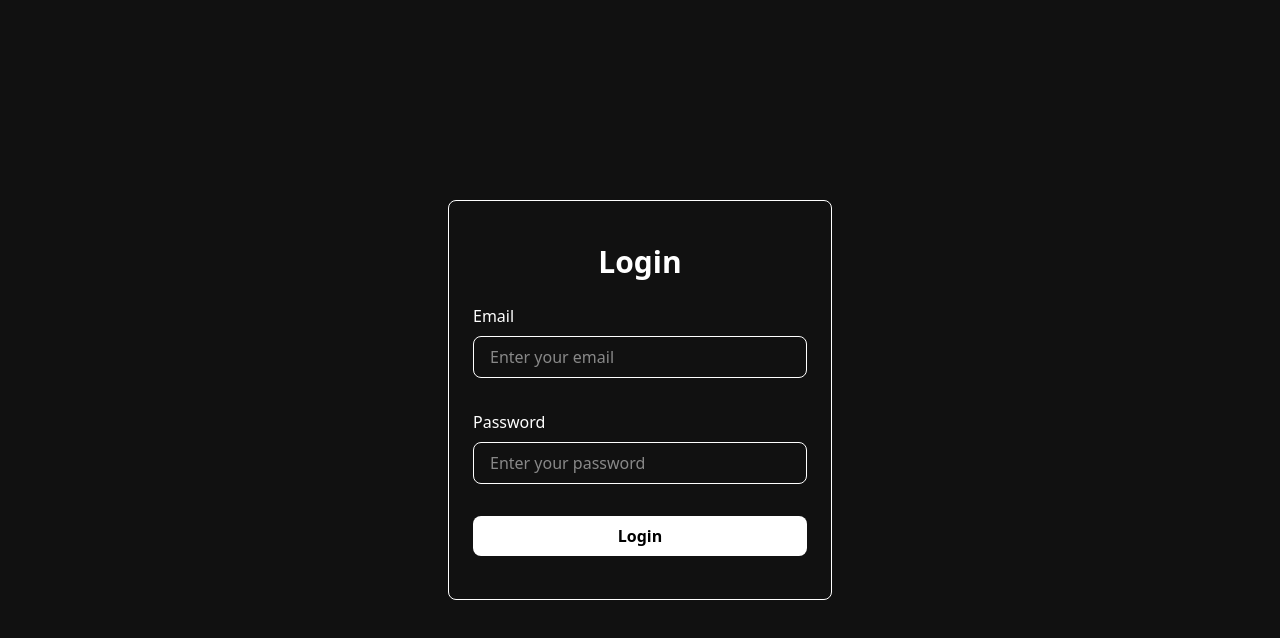
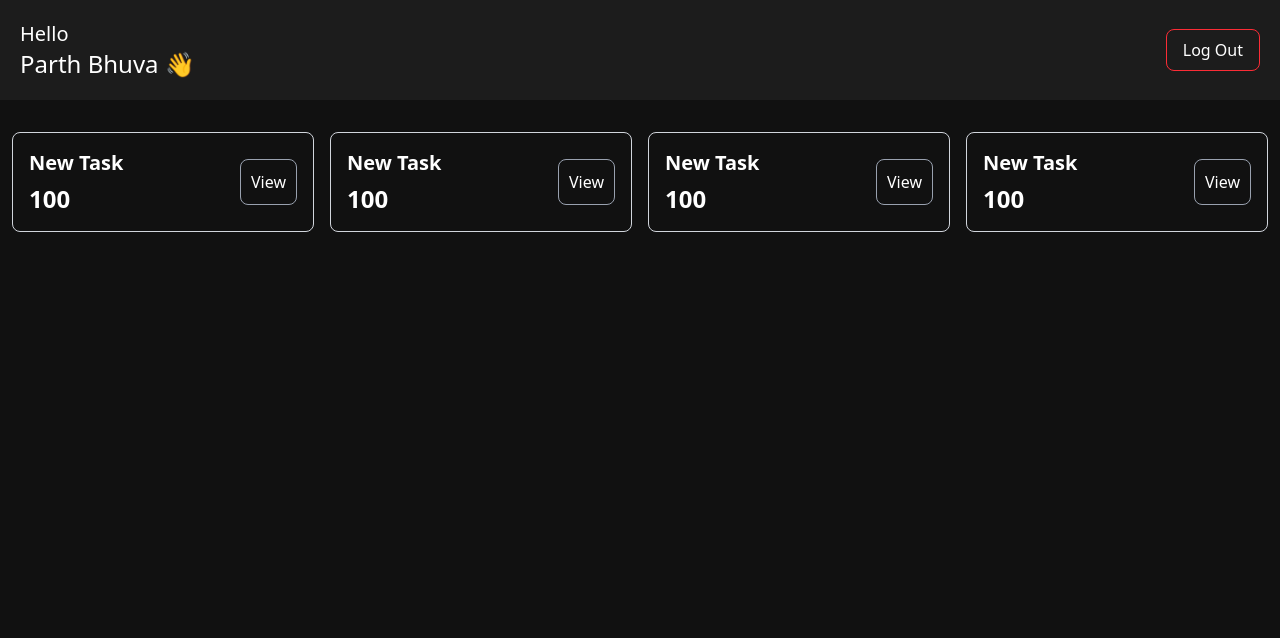
Before and after one commit to BhuvaParth/EMS_Project, a React (Vite) app: page / in a window 1280 px wide. Shown: the top 638 px of the page. Built offline with nearby package versions, Linux system fonts and the light colour scheme.

Commit message:
add header and Task Number list

```diff
--- a/src/App.jsx
+++ b/src/App.jsx
@@ -1,11 +1,12 @@
 import React from 'react'
-import Login from './components/Auth/Login'
+import EmployeeDashboard from './components/Dashboard/EmployeeDashboard'
 
 function App() {
 
   return (
     <>
-      <Login />
+      {/* <Login /> */}
+      <EmployeeDashboard />
     </>
   )
 }
--- a/src/components/Dashboard/EmployeeDashboard.jsx
+++ b/src/components/Dashboard/EmployeeDashboard.jsx
@@ -1,8 +1,13 @@
 import React from 'react'
+import { Header } from '../../sections/header/Header'
+import TaskListNumbers from '../../sections/TaskListNumbers'
 
 const EmployeeDashboard = () => {
   return (
-    <div>EmployeeDashboard</div>
+    <div className='flex flex-col'>
+      <Header />
+      <TaskListNumbers />
+    </div>
   )
 }
 
--- a/src/index.css
+++ b/src/index.css
@@ -1,8 +1,8 @@
 @import "tailwindcss";
 
 *{
+  padding: 0;
   margin: 0;
-  padding: 0;
   box-sizing: border-box;
 }
 
--- /dev/null
+++ b/src/sections/TaskListNumbers.jsx
@@ -0,0 +1,51 @@
+import React from 'react'
+
+const TaskListNumbers = () => {
+    return (
+        <>
+            <section className='w-full !my-5 text-white'>
+                <div className='grid grid-cols-12 gap-4 !p-3'>
+                    <div className='col-span-3 flex justify-between items-center gap-2 !p-4 rounded-lg bg-transparent border border-gray-300'>
+                        <div className='flex flex-col gap-1.5'>
+                            <h3 className='text-xl font-semibold'>New Task</h3>
+                            <h2 className='text-2xl font-semibold'>100</h2>
+                        </div>
+                        <div className='flex justify-center items-center cursor-pointer !p-2.5 border border-gray-400 rounded-lg transition-all ease-in-out duration-300 hover:bg-white hover:text-black '>
+                           View
+                        </div>
+                    </div>
+                    <div className='col-span-3 flex justify-between items-center gap-2 !p-4 rounded-lg bg-transparent border border-gray-300'>
+                        <div className='flex flex-col gap-1.5'>
+                            <h3 className='text-xl font-semibold'>New Task</h3>
+                            <h2 className='text-2xl font-semibold'>100</h2>
+                        </div>
+                        <div className='flex justify-center items-center cursor-pointer !p-2.5 border border-gray-400 rounded-lg transition-all ease-in-out duration-300 hover:bg-white hover:text-black '>
+                           View
+                        </div>
+                    </div>
+                    <div className='col-span-3 flex justify-between items-center gap-2 !p-4 rounded-lg bg-transparent border border-gray-300'>
+                        <div className='flex flex-col gap-1.5'>
+                            <h3 className='text-xl font-semibold'>New Task</h3>
+                            <h2 className='text-2xl font-semibold'>100</h2>
+                        </div>
+                        <div className='flex justify-center items-center cursor-pointer !p-2.5 border border-gray-400 rounded-lg transition-all ease-in-out duration-300 hover:bg-white hover:text-black '>
+                           View
+                        </div>
+                    </div>
+                    <div className='col-span-3 flex justify-between items-center gap-2 !p-4 rounded-lg bg-transparent border border-gray-300'>
+                        <div className='flex flex-col gap-1.5'>
+                            <h3 className='text-xl font-semibold'>New Task</h3>
+                            <h2 className='text-2xl font-semibold'>100</h2>
+                        </div>
+                        <div className='flex justify-center items-center cursor-pointer !p-2.5 border border-gray-400 rounded-lg transition-all ease-in-out duration-300 hover:bg-white hover:text-black '>
+                           View
+                        </div>
+                    </div>
+
+                </div>
+            </section>
+        </>
+    )
+}
+
+export default TaskListNumbers
--- /dev/null
+++ b/src/sections/header/Header.jsx
@@ -0,0 +1,21 @@
+import React from 'react'
+
+export const Header = () => {
+  return (
+    <>
+      <header className='h-[100px] bg-[#1C1C1C] text-white'>
+        <div className='flex justify-between items-center !p-5'>
+          <div className='flex flex-col text-xl '>
+            Hello
+            <span className='text-2xl'>
+              Parth Bhuva 👋
+            </span>
+          </div>
+          <button className='cursor-pointer rounded-lg !px-4 !py-2 bg-transparent border border-red-500 hover:bg-red-500 transition-all duration-300 ease-in-out m-0'>
+            Log Out
+          </button>
+        </div>
+      </header>
+    </>
+  )
+}
```
